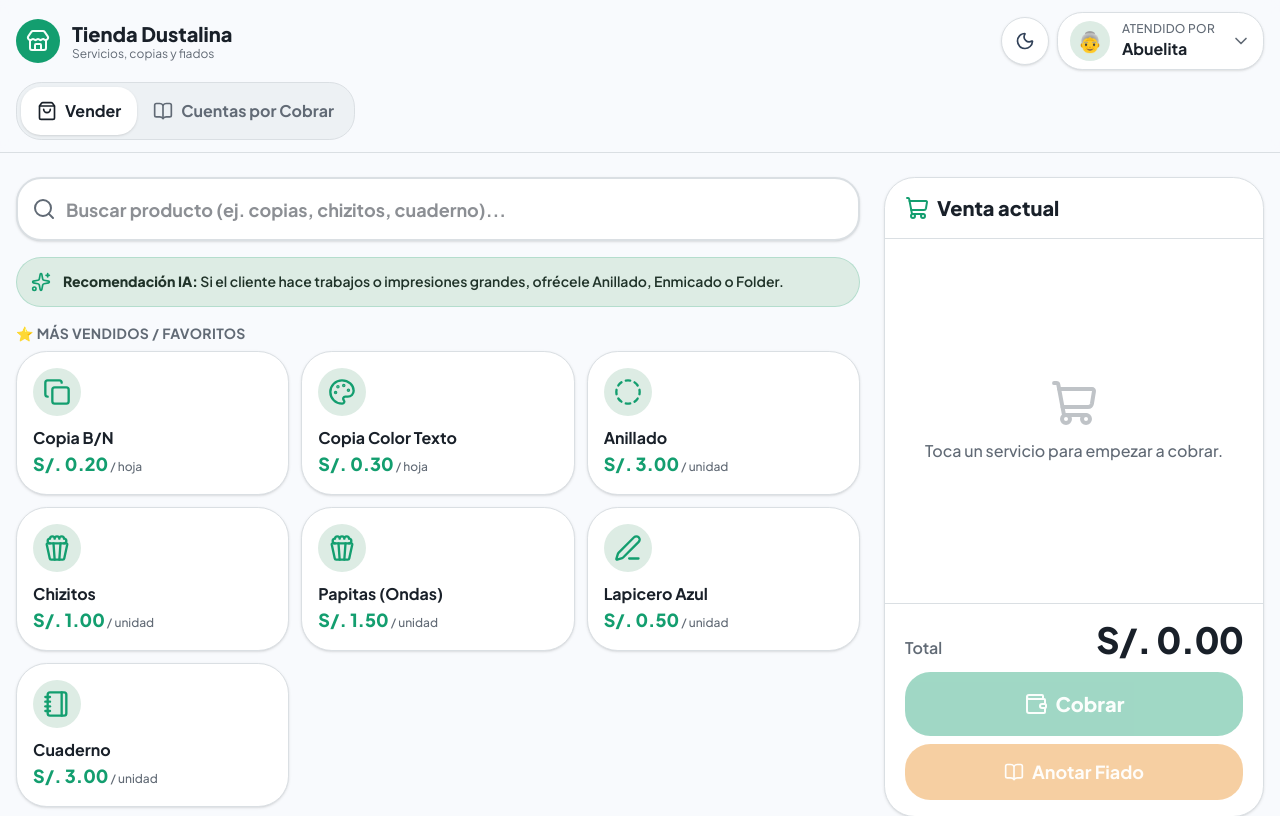
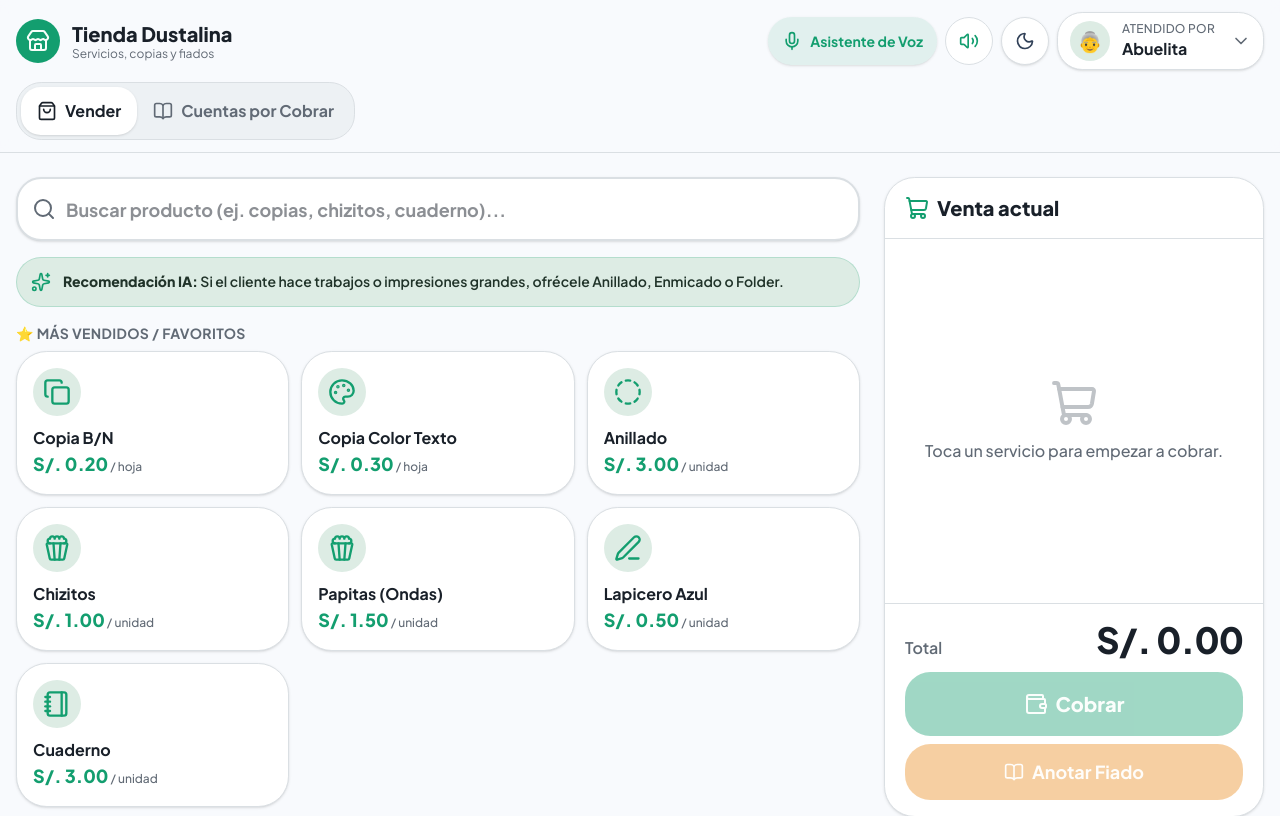
Before and after one commit to Young768652/Multiproductosdustalina, a Next.js app: page / in a window 1280 px wide. Shown: the top 816 px of the page. Built offline with nearby package versions, Linux system fonts and the light colour scheme.

Commit message:
Agregado asistente de voz en el encabezado de pos-app

```diff
--- a/components/pos-app.tsx
+++ b/components/pos-app.tsx
@@ -9,6 +9,7 @@ import { UserSelector } from "@/components/user-selector"
 import { ServicesPanel } from "@/components/services-panel"
 import { CartPanel } from "@/components/cart-panel"
 import { CuentasPorCobrar } from "@/components/cuentas-por-cobrar"
+import { VoiceAssistant } from "@/components/voice-assistant"
 
 type Tab = "vender" | "cuentas" | "admin"
 
@@ -251,6 +252,7 @@ function Shell() {
             </div>
           </div>
           <div className="flex items-center gap-2">
+            <VoiceAssistant />
             <ThemeToggle />
             <UserSelector />
           </div>
--- /dev/null
+++ b/components/voice-assistant.tsx
@@ -0,0 +1,166 @@
+"use client"
+
+import { useState, useEffect, useRef } from "react"
+import { Mic, MicOff, Volume2, VolumeX } from "lucide-react"
+import { usePos } from "@/lib/pos-store"
+import { useCart } from "@/lib/cart-store"
+
+export function VoiceAssistant() {
+    const { services } = usePos()
+    const { addItem, total, items } = useCart()
+    const [isListening, setIsListening] = useState(false)
+    const [speechEnabled, setSpeechEnabled] = useState(true)
+    const [lastTranscript, setLastTranscript] = useState("")
+
+    const recognitionRef = useRef<any>(null)
+
+    // Función para hacer hablar al sistema
+    function speak(text: string) {
+        if (!speechEnabled || typeof window === "undefined" || !("speechSynthesis" in window)) return
+
+        window.speechSynthesis.cancel() // Detener speech anterior si hay
+        const utterance = new SpeechSynthesisUtterance(text)
+        utterance.lang = "es-PE" // Español de Perú / Latino
+        utterance.rate = 1.0 // Velocidad normal
+        utterance.pitch = 1.0
+        window.speechSynthesis.speak(utterance)
+    }
+
+    // Anunciar el total hablado cuando cambia el total del carrito
+    const prevTotalRef = useRef(total)
+    useEffect(() => {
+        if (total > 0 && total !== prevTotalRef.current && items.length > 0) {
+        const solesInt = Math.floor(total)
+        const centimos = Math.round((total - solesInt) * 100)
+
+        let textoTotal = `El total es ${solesInt} ${solesInt === 1 ? "sol" : "soles"}`
+        if (centimos > 0) {
+            textoTotal += ` con ${centimos} céntimos`
+        }
+
+        speak(textoTotal)
+        }
+        prevTotalRef.current = total
+    }, [total, items])
+
+    // Configuración del Reconocimiento de Voz
+    useEffect(() => {
+        if (typeof window !== "undefined") {
+        const SpeechRecognition =
+            (window as any).SpeechRecognition || (window as any).webkitSpeechRecognition
+
+        if (SpeechRecognition) {
+            const recognition = new SpeechRecognition()
+            recognition.continuous = false
+            recognition.interimResults = false
+            recognition.lang = "es-PE"
+
+            recognition.onresult = (event: any) => {
+            const transcript = event.results[0][0].transcript.toLowerCase().trim()
+            setLastTranscript(transcript)
+            processVoiceCommand(transcript)
+            setIsListening(false)
+            }
+
+            recognition.onerror = () => {
+            setIsListening(false)
+            }
+
+            recognition.onend = () => {
+            setIsListening(false)
+            }
+
+            recognitionRef.current = recognition
+        }
+        }
+    }, [services])
+
+    // Procesador inteligente de lo que el usuario habla
+    function processVoiceCommand(text: string) {
+        // Normalizar texto
+        const cleanedText = text
+        .replace(/agrega|añade|pon|dame|lleva|un|una|dos|tres|cuatro|cinco|de|por/g, " ")
+        .trim()
+
+        // Buscar coincidencia en los productos
+        const matchedService = services.find((s) => {
+        const name = s.name.toLowerCase()
+        return text.includes(name) || cleanedText.includes(name)
+        })
+
+        if (matchedService) {
+        addItem({
+            serviceId: matchedService.id,
+            name: matchedService.name,
+            unitPrice: matchedService.price,
+            quantity: 1,
+            unit: matchedService.unit,
+        })
+
+        speak(`Agregado ${matchedService.name}.`)
+        } else {
+        speak("No encontré ese producto en la lista. Por favor intenta de nuevo.")
+        }
+    }
+
+    function toggleListening() {
+        if (!recognitionRef.current) {
+        alert("Tu navegador no soporta reconocimiento de voz. Te recomendamos usar Google Chrome.")
+        return
+        }
+
+        if (isListening) {
+        recognitionRef.current.stop()
+        setIsListening(false)
+        } else {
+        try {
+            recognitionRef.current.start()
+            setIsListening(true)
+            speak("Te escucho")
+        } catch (e) {
+            setIsListening(false)
+        }
+        }
+    }
+
+    return (
+        <div className="flex items-center gap-2">
+        {/* Botón de Escuchar por Micrófono */}
+        <button
+            type="button"
+            onClick={toggleListening}
+            className={`flex h-12 items-center gap-2 rounded-2xl px-3.5 text-sm font-bold transition-all shadow-sm ${
+            isListening
+                ? "bg-destructive text-destructive-foreground animate-pulse"
+                : "bg-primary/10 text-primary hover:bg-primary/20"
+            }`}
+            title={isListening ? "Escuchando..." : "Hablar para agregar producto"}
+        >
+            {isListening ? <MicOff className="size-5" /> : <Mic className="size-5" />}
+            <span className="hidden md:inline">
+            {isListening ? "Escuchando..." : "Asistente de Voz"}
+            </span>
+        </button>
+
+        {/* Botón Activar / Desactivar Voz parlante */}
+        <button
+            type="button"
+            onClick={() => {
+            const next = !speechEnabled
+            setSpeechEnabled(next)
+            if (!next) window.speechSynthesis?.cancel()
+            }}
+            className="grid size-12 place-items-center rounded-2xl border border-border bg-card text-muted-foreground transition-colors hover:bg-secondary hover:text-foreground"
+            title={speechEnabled ? "Desactivar voz hablada" : "Activar voz hablada"}
+        >
+            {speechEnabled ? <Volume2 className="size-5 text-primary" /> : <VolumeX className="size-5" />}
+        </button>
+
+        {lastTranscript && isListening ? (
+            <span className="hidden lg:inline text-xs font-semibold text-muted-foreground animate-fade-in">
+            "{lastTranscript}"
+            </span>
+        ) : null}
+        </div>
+    )
+}
```
